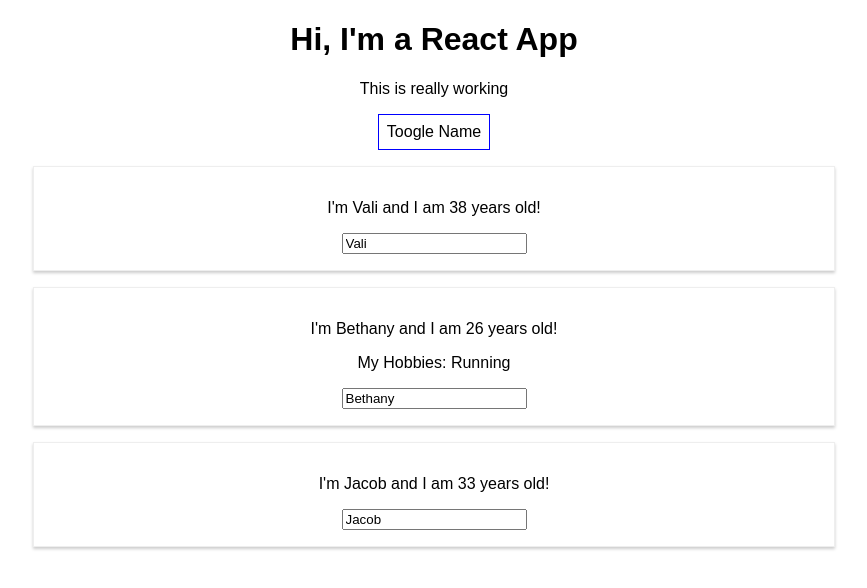
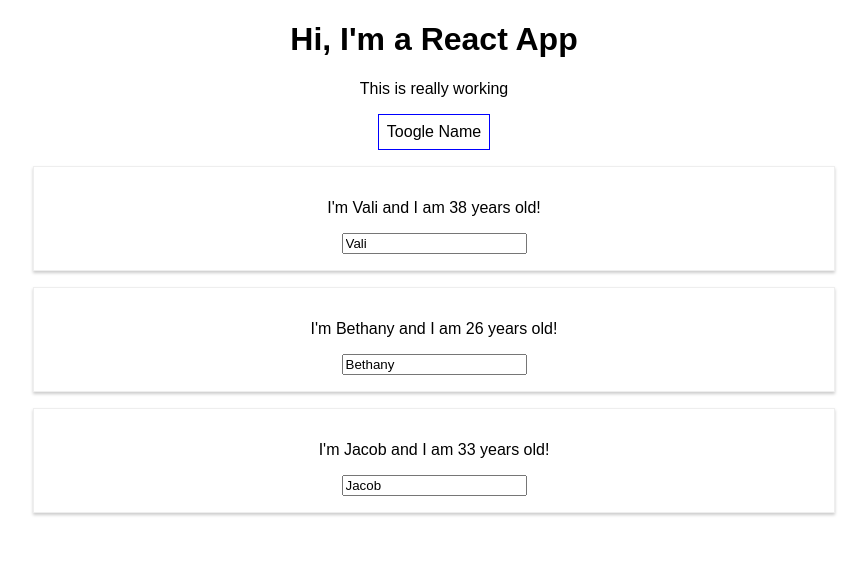
Before and after one commit to valimasca/ReactUdemyCourse, a React (Create React App) app: page / in a window 1280 px wide. Both pictures are taken after a click on the button "Toogle Name". Shown: the top 588 px of the page, without its empty margins (206-1073 px from the left). Built offline with nearby package versions, Linux system fonts and the light colour scheme.

Commit message:
conditional listing with react

```diff
--- a/src/App.js
+++ b/src/App.js
@@ -4,34 +4,38 @@
 class App extends Component {
   state = {
     persons: [
-      { name: 'Vali', age: 38},
-      { name: 'Bethany', age: 26},
-      {name: 'Jacob', age: 33}
+      { id: '1', name: 'Vali', age: 38},
+      { id: '2', name: 'Bethany', age: 26},
+      { id: '3', name: 'Jacob', age: 33}
     ],
     otherState: 'some other state',
     showPersons: false
   }
 
-  switchNameHandler = (newName) => {
-    //console.log('Was clicked!');
-    // Dont do this: this.state.persons[0].name = "Valer";
-    this.setState({persons:
-      [
-        { name: newName, age: 38},
-        { name: 'Bethany', age: 26},
-        {name: 'Will', age: 39}
-      ]
+
+  nameChangeHandler = (event, id) => {
+    const personIndex = this.state.persons.findIndex(p => {
+      return p.id === id;
     });
+
+    const person = {
+      ...this.state.persons[personIndex]
+    };
+    // const person = Object.assign({}, this.state.persons[personIndex])
+
+    person.name = event.target.value;
+
+    const persons = [...this.state.persons];
+    persons[personIndex] = person;
+
+    this.setState({persons: persons    });
   }
 
-  nameChangeHandler = (event) => {
-    this.setState({persons:
-      [
-        { name: 'Max', age: 38},
-        { name: event.target.value, age: 26},
-        {name: 'Will', age: 39}
-      ]
-    });
+  deletePersonHandler = (personIndex) => {
+    //const persons = this.state.persons.slice();
+    const persons = [...this.state.persons];
+    persons.splice(personIndex, 1);
+    this.setState({persons: persons});
   }
 
   togglePersonHandler = () => {
@@ -48,30 +52,32 @@
       cursor: 'pointer'
     };
 
+    let persons = null;
+
+    if (this.state.showPersons) {
+      persons = (
+        <div>
+          {this.state.persons.map((person, index) => {
+            return <Person
+            click={() => this.deletePersonHandler(index)}
+            name={person.name}
+            age={person.age}
+            key={person.id}
+            changed={(event) =>this.nameChangeHandler(event, person.id)}/>
+          })}
+        </div>
+      )
+    }
+
     return (
-      <div className="App">
+    <div className="App">
         <h1>Hi, I'm a React App</h1>
         <p>This is really working</p>
         <button
         style={style}
         onClick={this.togglePersonHandler}>Toogle Name</button>
-
-        {
-        this.state.showPersons ?
-        <div>
-        <Person
-        name={this.state.persons[0].name} age={this.state.persons[0].age}/>
-        <Person
-        name={this.state.persons[1].name} age={this.state.persons[1].age}
-        click={this.switchNameHandler.bind(this, 'Valerutz')}
-        changed={this.nameChangeHandler}>My Hobbies: Running</Person>
-        <Person
-        name={this.state.persons[2].name} age={this.state.persons[2].age}/>
-
-        </div> : null
-        }
-
-      </div>
+        {persons}
+    </div>
     );
 
     // return React.createElement('div', {className: 'App'},
```
